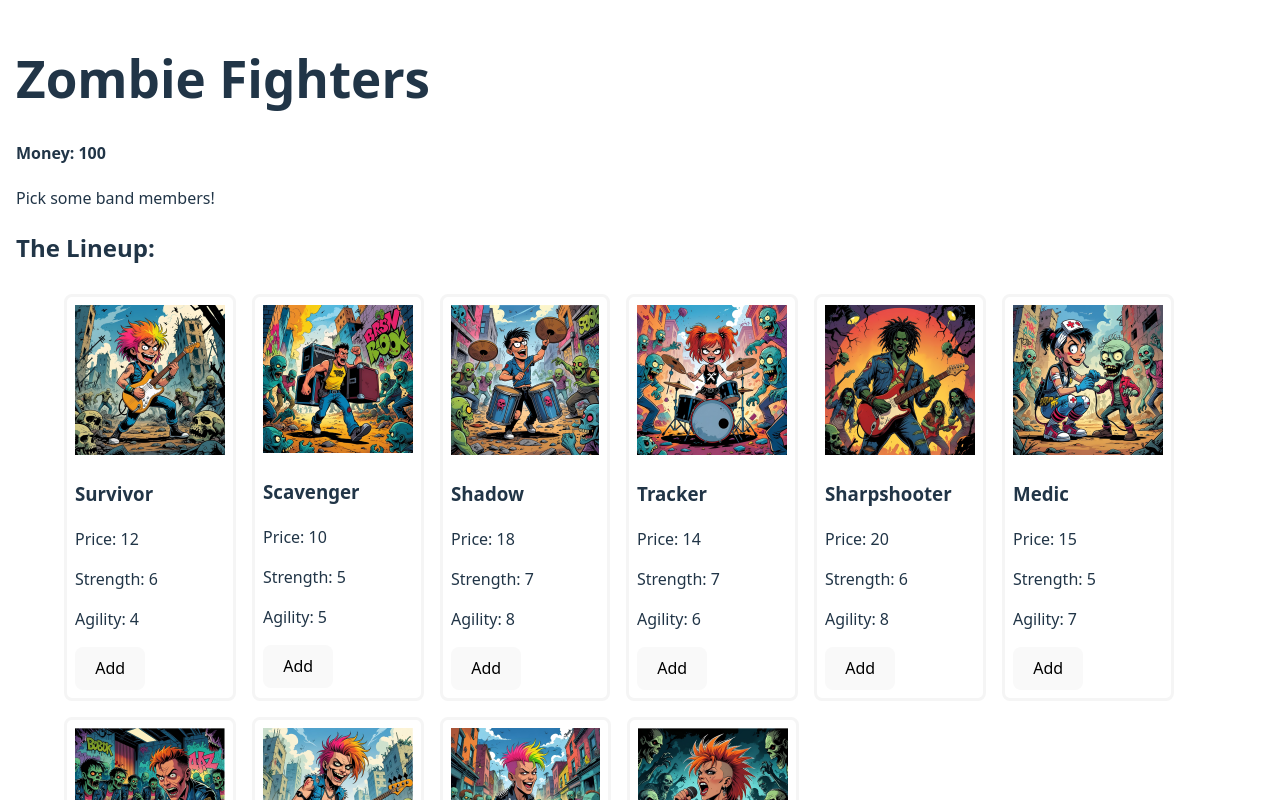
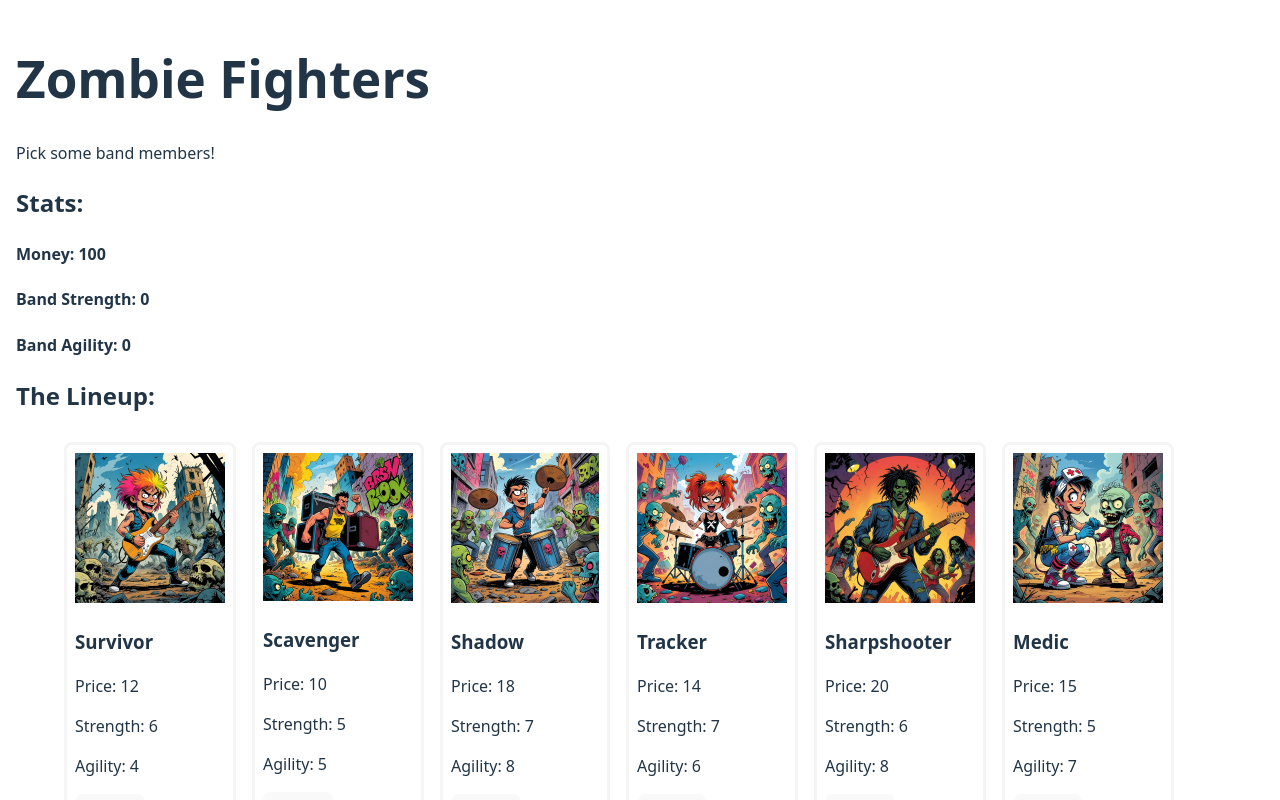
Before and after one commit to SquidIcarus/react-state-management-lab, a React (Vite) app: page / in a window 1280 px wide. Shown: the top 800 px of the page. Built offline with nearby package versions, Linux system fonts and the light colour scheme.

Commit message:
Add and display total team strength and agility

```diff
--- a/src/App.jsx
+++ b/src/App.jsx
@@ -1,17 +1,21 @@
 // First Import the 'useState()' hook from React
 // EXERCISE
-// 1. Create a new state variable named `team` and set the initial state to an empty array []
-// 2. Create a new state variable named `money` and set the initial state to `100`
-// 3. Create a new state variable named `zombieFighters` and set the initial state to the given array of objects of 'fighters'
-// 4. Display the list of `zombieFighters` by mapping the array into the UI of `App.jsx`
-// 5. Display the current value of `money` in the UI
-// 6a. Create function named `handleAddFighter()`
-// 6b. this function should add the selected character's object to the existing team state array.
-// 6c. remove the character from the `zombieFighters` state so they can't be added again
-// 6d. Upon adding a character to your team, subtract the character's `price` from your current `money` value.
-// 6e. Check `money` state for enough money to afford a character's price to add, otherwise log, `Not enough money`
-// 7a. Verify team array characters. If `team` arraay length is 0, display `Pick some team menters!` in the UI
-// 7b. If characters in team, display each one in the UI.
+// STEP 1. Create a new state variable named `team` and set the initial state to an empty array []
+// STEP 2. Create a new state variable named `money` and set the initial state to `100`
+// STEP 3. Create a new state variable named `zombieFighters` and set the initial state to the given array of objects of 'fighters'
+// STEP 4. Display the list of `zombieFighters` by mapping the array into the UI of `App.jsx`
+// STEP 5. Display the current value of `money` in the UI
+// STEP 6a. Create function named `handleAddFighter()`
+// STEP 6b. this function should add the selected character's object to the existing team state array.
+// STEP 6c. remove the character from the `zombieFighters` state so they can't be added again
+// STEP 6d. Upon adding a character to your team, subtract the character's `price` from your current `money` value.
+// STEP 6e. Check `money` state for enough money to afford a character's price to add, otherwise log, `Not enough money`
+// STEP 7a. Verify team array characters. If `team` arraay length is 0, display `Pick some team menters!` in the UI
+// STEP 7b. If characters in team, display each one in the UI.
+// STEP 8a. Calculate the total strength of all characters currently on the team and assign it to variable `totalStrength`
+// STEP 8b. Show value of `totalStrength` in the UI
+// STEP 9a. Calculate the total agility of all characters currently on the team and assign it to variable `totalStrength`
+// STEP 9b. Show value of `totalAgility` in the UI
 
 
 import { useState } from 'react'; // imports the `useState()` hook from react
@@ -105,6 +109,12 @@ const App = () => {
     },
   ]);
 
+  // STEP 8a. `team.map` creates array of strength value. `.reduce(total, strength) => ...` adds strength values.
+  const totalStrength = team.map(fighter => fighter.strength).reduce((total, strength) => total + strength, 0); // `total` is running sum, `strength` is each strength value, `0` is starting value
+  // console.log(totalStrength);
+
+  const totalAgility = team.map(fighter => fighter.agility).reduce((total, agility) => total + agility, 0); // STEP 9a. same concept as STEP 8a. but for agility
+
   const handleAddFighter = (fighter) => {    // STEP 6a. `handleAddFighter` function accepts a fighter object as an argument
     if (money >= fighter.price) {             // STEP 6e. If `money` state is greater or equal to fighter's price, then execute...
       setTeam([...team, fighter]);             // STEP 6b. spreads the existing `team` array and adds the new fighter ** checked components logs added fighter
@@ -122,7 +132,6 @@ const App = () => {
     <>
 
       <h1>Zombie Fighters</h1>
-      <h4>Money: {money}</h4>               {/* STEP 5. Displays the current value of `money` */}
       {team.length === 0 ? (                // STEP 7a. check if there are `0` team members
         <p>Pick some band members!</p>      // will disply if `0` team members
       ) : (
@@ -141,6 +150,11 @@ const App = () => {
           </ul>
         </>
       )}
+      <h2>Stats:</h2>
+      <h4>Money: {money}</h4>               {/* STEP 5. Displays the current value of `money` */}
+      <h4>Band Strength: {totalStrength}</h4> {/* STEP 8b. displays total strength of all team fighters */}
+      <h4>Band Agility: {totalAgility}</h4> {/* STEP 9b. displays total agility of all team fighters */}
+
       <h2>The Lineup:</h2>
       <ul>
         {zombieFighters.map((fighter) => (  // STEP 4. uses map to iterate over the `zombieFighters` array
```
